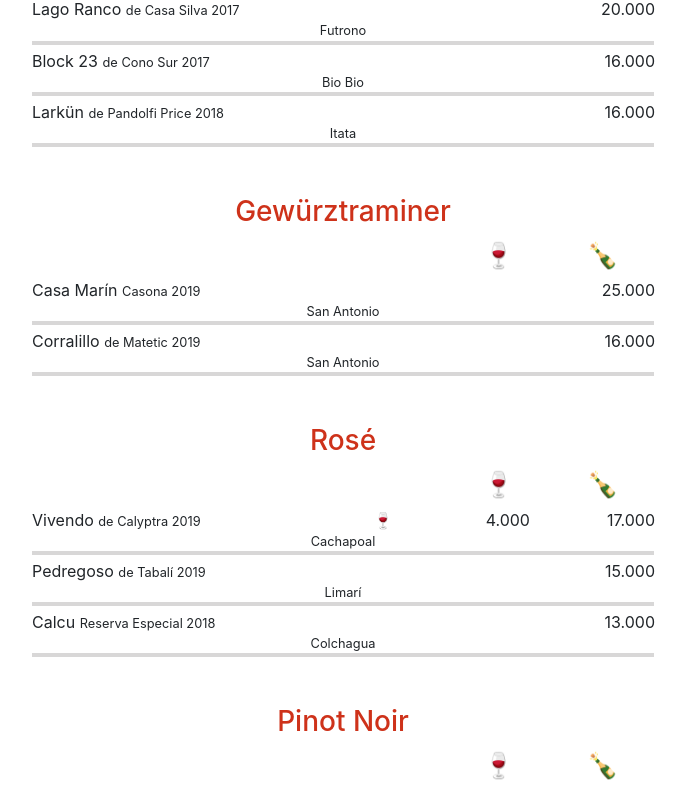
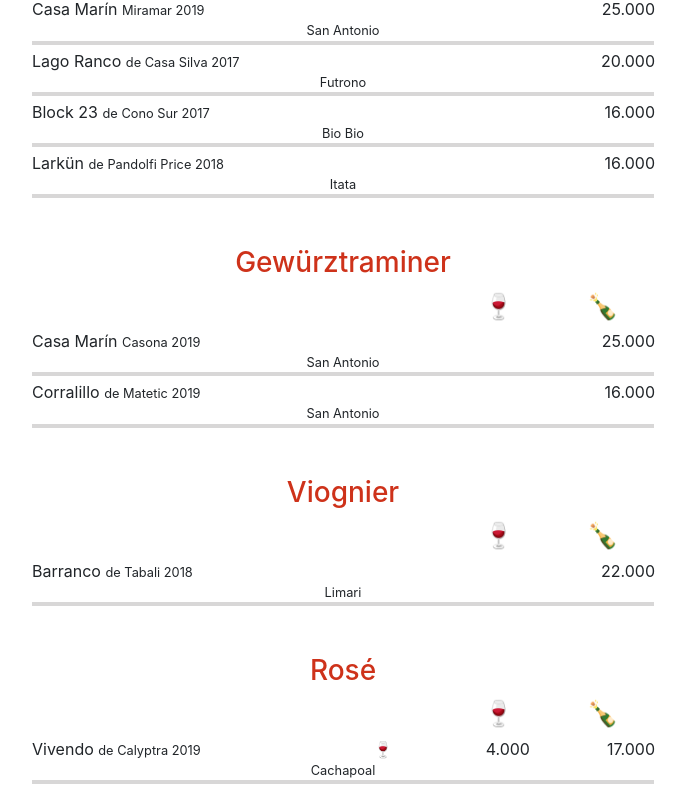
Before and after one commit to durbonca/Menu-QR-Google-sheet, a React (Create React App) app: page /Wine in a window 1280 px wide. Shown: the part 3747-4538 px from the top of the page, without its empty margins (297-983 px from the left). Built offline with nearby package versions, Linux system fonts and the light colour scheme.

Commit message:
Update dataWine.js

```diff
--- a/src/data/dataWine.js
+++ b/src/data/dataWine.js
@@ -81,7 +81,7 @@ const dataWine = [
             /* { id: 6, name: 'T.H. Limari', description: 'de Undurraga 2017', country: 'Limari', price: '', price2: '18.000' },  */
             { id: 7, name: 'Altum', description: 'de Terramater 2017', country: 'Maipo', price: '', price2: '18.000' },
             { id: 8, name: 'Locura 1', description: 'de Terroir de Los Andes 2015', country: 'Cachapoal', price: '', price2: '18.000' },
-            /* { id: 9, name: 'Vetas Blancas', description: 'de Tabali 2017', country: 'Limari', price: '4.000', price2: '17.000' }, */
+            { id: 9, name: 'Vetas Blancas', description: 'de Tabali 2018', country: 'Limari', price: '', price2: '17.000' },
             { id: 10, name: 'Ritual', description: 'de Veramonte 2017', country: 'Casablanca', price: '', price2: '16.000' },
             { id: 11, name: 'Larkün', description: 'de Pandolfi Price 2017', country: 'Itata', price: '', price2: '16.000' },
             { id: 12, name: 'Novas', description: 'Gran Reserva de Emiliana 2018', country: 'Casablanca', price: '', price2: '15.000' },
@@ -106,7 +106,15 @@ const dataWine = [
             { id: 1, name: 'Casa Marín', description: 'Casona 2019', country: 'San Antonio', price: '', price2: '25.000' },
             { id: 2, name: 'Corralillo', description: 'de Matetic 2019', country: 'San Antonio', price: '', price2: '16.000' },
         ]
-    },{
+    },
+    {
+        title: 'Viognier',
+        products:
+        [
+            { id: 1, name: 'Barranco', description: 'de Tabali 2018', country: 'Limari', price: '', price2: '22.000' },
+        ]
+    },
+    {
         title: 'Rosé',
         products:
         [
```
